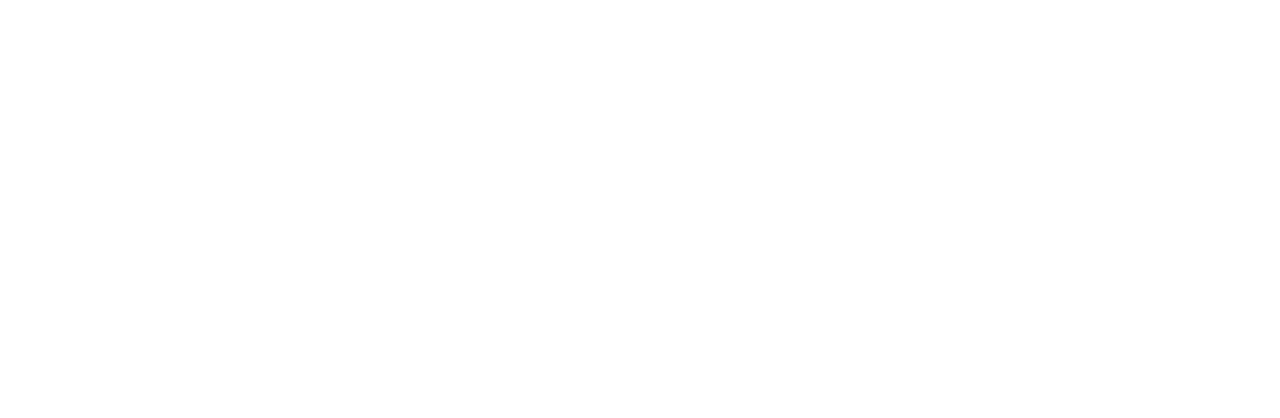
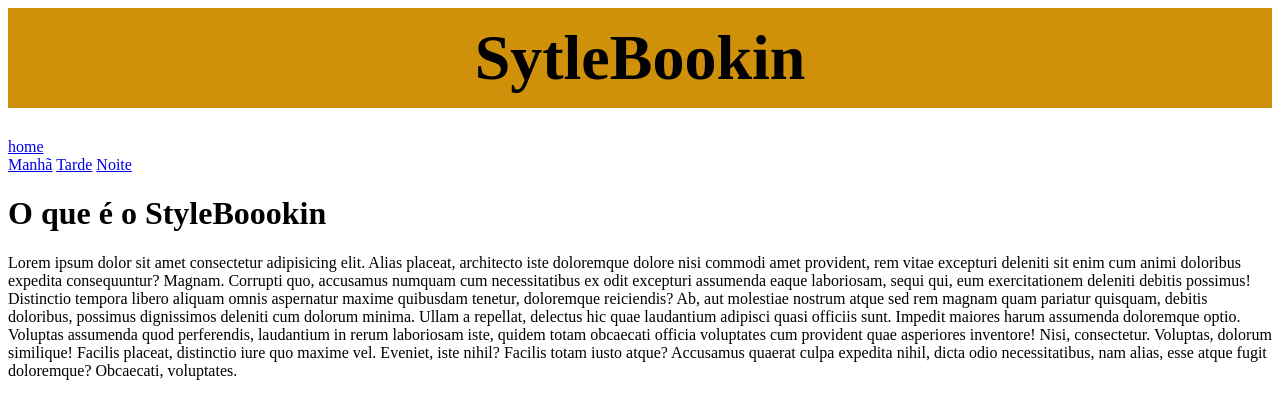
Before and after one commit to GabrielLopes03/Projeto_SoftWork, a plain HTML site: page index.html in a window 1280 px wide. Drawn offline with Linux system fonts and the light colour scheme.

Commit message:
HTML - 1
fazendo a base do site

```diff
--- a/css/style.css
+++ b/css/style.css
@@ -0,0 +1,10 @@
+.titulo_principal{
+        background-color: #cf910a;
+        color: #000000;
+        font-size: 32px;
+        height: 100px;
+        display: flex;
+        align-items: center;
+        justify-content: center;
+        margin-bottom: 30px;
+}
--- a/index.html
+++ b/index.html
@@ -4,10 +4,34 @@
     <meta charset="UTF-8">
     <meta http-equiv="X-UA-Compatible" content="IE=edge">
     <meta name="viewport" content="width=device-width, initial-scale=1.0">
-    <title>Connection</title>
+    <title>SytleBookin</title>
     <link rel="stylesheet" href="css/style.css">
 </head>
 <body>
-
+    <div class="titulo_principal">
+        <h1>SytleBookin</h1>
+    </div>
+    <header>
+        <div>
+            <nav>
+                <a href="index.html">home</a>
+                <div class="horarios">
+                    <a href="manha.html">Manhã</a>
+                    <a href="tarde.html">Tarde</a>
+                    <a href="noite.html">Noite</a>
+                </div>
+            </nav>
+        </div>
+        <div class="titulo_secundario">
+            <h1>O que é o StyleBoookin</h1>
+        </div>
+        <div class="texto_principal">
+            <p>Lorem ipsum dolor sit amet consectetur adipisicing elit. Alias placeat, architecto iste doloremque dolore nisi commodi amet provident, rem vitae excepturi deleniti sit enim cum animi doloribus expedita consequuntur? Magnam.
+            Corrupti quo, accusamus numquam cum necessitatibus ex odit excepturi assumenda eaque laboriosam, sequi qui, eum exercitationem deleniti debitis possimus! Distinctio tempora libero aliquam omnis aspernatur maxime quibusdam tenetur, doloremque reiciendis?
+            Ab, aut molestiae nostrum atque sed rem magnam quam pariatur quisquam, debitis doloribus, possimus dignissimos deleniti cum dolorum minima. Ullam a repellat, delectus hic quae laudantium adipisci quasi officiis sunt.
+            Impedit maiores harum assumenda doloremque optio. Voluptas assumenda quod perferendis, laudantium in rerum laboriosam iste, quidem totam obcaecati officia voluptates cum provident quae asperiores inventore! Nisi, consectetur. Voluptas, dolorum similique!
+            Facilis placeat, distinctio iure quo maxime vel. Eveniet, iste nihil? Facilis totam iusto atque? Accusamus quaerat culpa expedita nihil, dicta odio necessitatibus, nam alias, esse atque fugit doloremque? Obcaecati, voluptates.</p>
+        </div>
+    </header>
 </body>
 </html>
```
Also changed, not shown: manha.html (added, +30 -0 lines), noite.html (added, +31 -0 lines), tarde.html (added, +30 -0 lines).
